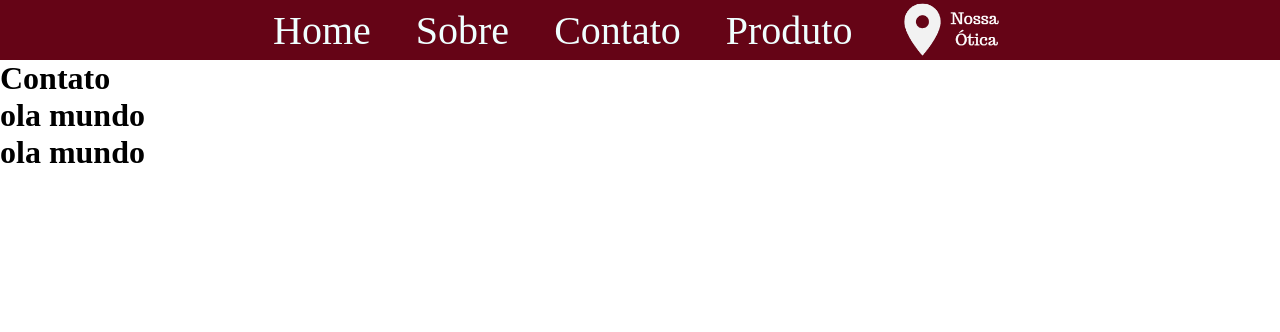
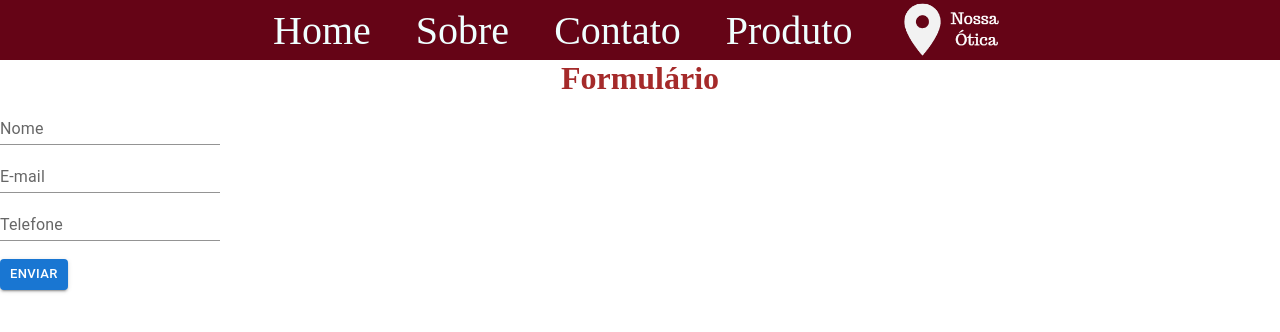
Before and after one commit to Meirelis/notrevision, a React (Vite) app: page /contato in a window 1280 px wide. Shown: the top 332 px of the page. Built offline with nearby package versions, Linux system fonts and the light colour scheme.

Commit message:
alguma coisa

```diff
--- a/package.json
+++ b/package.json
@@ -13,7 +13,7 @@
     "@emotion/react": "^11.11.0",
     "@emotion/styled": "^11.11.0",
     "@mui/icons-material": "^5.11.16",
-    "@mui/material": "^5.13.1",
+    "@mui/material": "^5.13.2",
     "react": "^18.2.0",
     "react-dom": "^18.2.0",
     "react-router-dom": "^6.11.1"
--- a/src/App.jsx
+++ b/src/App.jsx
@@ -4,7 +4,8 @@ import Home from "./pages/home/Home"
 import Sobre from "./pages/Sobre"
 import Header from "./components/header/Header"
 import Produto from "./pages/Produto"
-import Contato from "./pages/Contato"
+import Contato from "./pages/contato/Contato"
+
 
 function App() {
   return (
--- a/src/components/header/Header.jsx
+++ b/src/components/header/Header.jsx
@@ -10,10 +10,10 @@ function Header(){
     return(
       <div className="cabecalho">
         <ul>
-              <li><Link to="/"><a>Home</a></Link></li>
-              <li><Link to="/Sobre"><a>Sobre</a></Link></li>
-              <li><Link to="/Contato"><a>Contato</a></Link></li>
-              <li><Link to="/Produto"><a>Produto</a></Link></li>
+              <li><Link to="/">Home</Link></li>
+              <li><Link to="/Sobre">Sobre</Link></li>
+              <li><Link to="/Contato">Contato</Link></li>
+              <li><Link to="/Produto">Produto</Link></li>
               <img src={Imglocal}/>
           </ul>
        </div>
--- a/src/pages/Contato.jsx
+++ /dev/null
@@ -1,12 +0,0 @@
-function Contato(){
-    return(
-        <div>
-        <h1>Contato</h1>
-        <h1>ola mundo</h1>
-        <h1>ola mundo</h1>
-
-        </div>
-        )
-}
-
-export default Contato
--- /dev/null
+++ b/src/pages/contato/Contato.jsx
@@ -0,0 +1,26 @@
+import Button from '@mui/material/Button';
+import TextField from '@mui/material/TextField';
+import './contato.css'
+
+function Contato(){
+
+    return(
+        <>
+       <div>
+        <h1>Formulário</h1>
+
+        </div>
+        <form>
+            <TextField id="nome" label="Nome" variant="standard" /> <br></br>
+            <TextField id="email" label="E-mail" variant="standard" /> <br></br>
+            <TextField id="Telefone" label="Telefone" variant="standard" /><br></br>
+
+        </form>
+
+        <br></br> <Button variant="contained" size="small">Enviar</Button>
+        </>
+
+      )
+}
+
+export default Contato
--- /dev/null
+++ b/src/pages/contato/contato.css
@@ -0,0 +1,4 @@
+h1{
+    color: brown;
+    text-align: center;
+}
```
Also changed, not shown: 1 other file (tests, documents, lock files or other folders).
